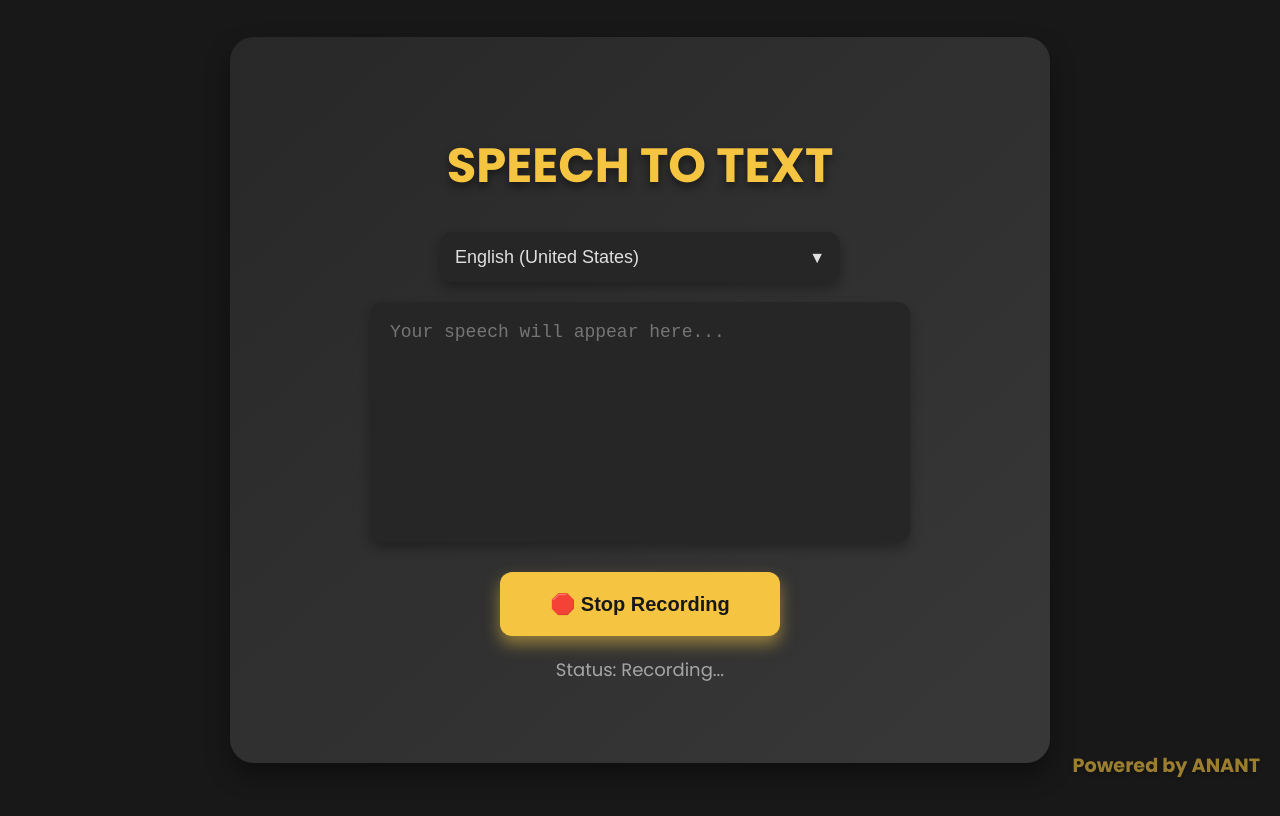
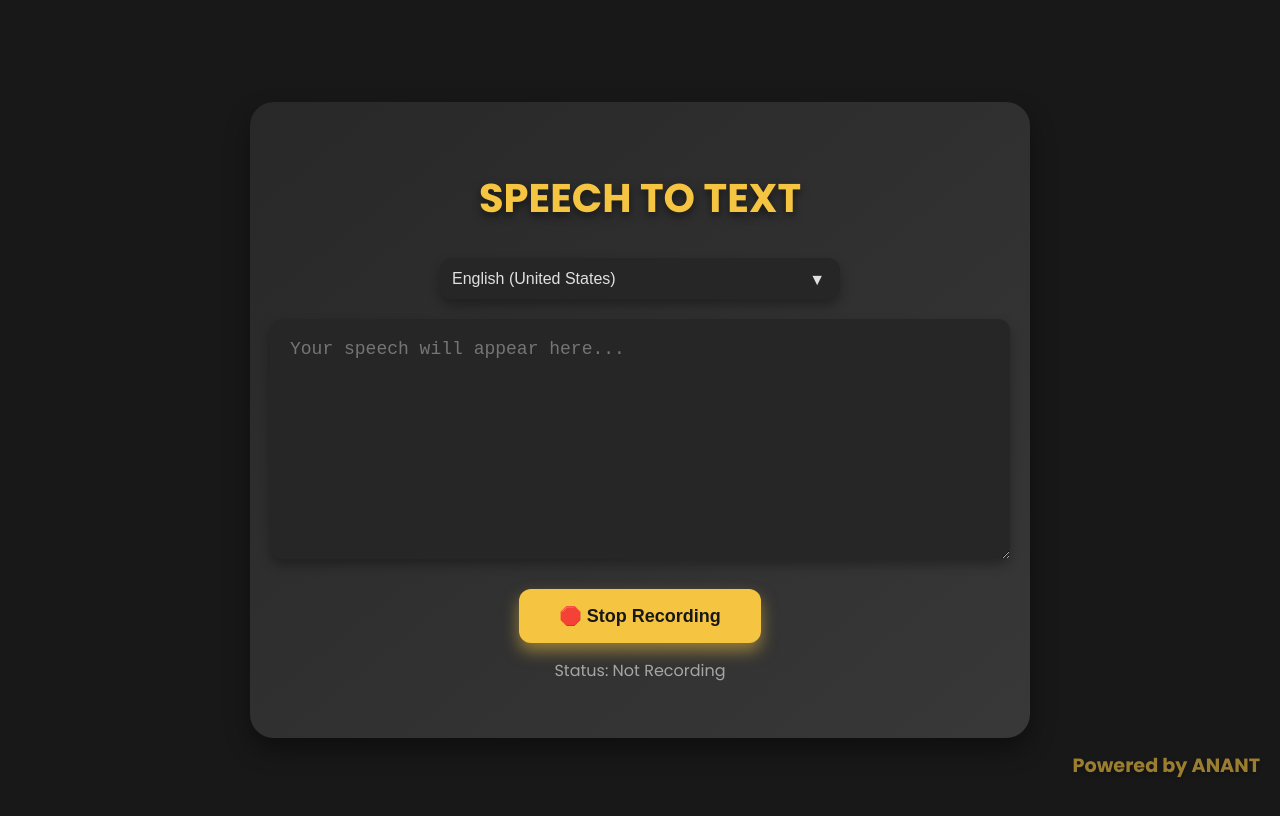
Before and after one commit to AT7UCK/speech-to-text-app, a plain HTML site: page index.html in a window 1280 px wide. Both pictures are taken after a click on the button "🎙 Start Recording". Drawn offline with Linux system fonts and the light colour scheme.

Commit message:
index.html

```diff
--- a/index.html
+++ b/index.html
@@ -1,13 +1,13 @@
+
 <!DOCTYPE html>
 <html lang="en">
 <head>
   <meta charset="utf-8" />
-  <meta name="viewport" content="initial-scale=1.0, maximum-scale=1.0, user-scalable=1" />
+  <meta name="viewport" content="width=device-width, initial-scale=1.0" />
   <title>Speech to Text</title>
   <link href="https://fonts.googleapis.com/css2?family=Poppins:wght@400;700&display=swap" rel="stylesheet" />
   <link rel="stylesheet" href="https://cdnjs.cloudflare.com/ajax/libs/font-awesome/6.0.0/css/all.min.css" />
   <style>
-    /* Your full CSS stays unchanged */
     body {
       margin: 0;
       font-family: 'Poppins', sans-serif;
@@ -19,8 +19,9 @@
       height: 100vh;
       flex-direction: column;
       text-align: center;
-      position: relative;
+      padding: 20px;
     }
+
     .watermark {
       position: absolute;
       bottom: 20px;
@@ -30,26 +31,29 @@
       font-weight: 700;
       text-shadow: 0 2px 4px rgba(0, 0, 0, 0.3);
     }
+
     .voice_to_text {
       background: linear-gradient(to bottom right, #282828, #383838);
-      padding: 60px;
+      padding: 40px;
       border-radius: 24px;
       box-shadow: 0 12px 24px rgba(0,0,0,0.4);
       max-width: 700px;
-      width: 90%;
+      width: 100%;
       display: flex;
       flex-direction: column;
       align-items: center;
     }
+
     h1 {
       color: #f5c542;
       margin-bottom: 30px;
-      font-size: 3rem;
+      font-size: 2.5rem;
       text-shadow: 0 4px 8px rgba(0,0,0,0.5);
       font-weight: 700;
     }
+
     #convert_text {
-      width: 500px;
+      width: 100%;
       height: 200px;
       padding: 20px;
       margin-bottom: 30px;
@@ -58,53 +62,60 @@
       background: #262626;
       color: #e0e0e0;
       font-size: 18px;
-      resize: none;
+      resize: vertical;
       box-shadow: 0 6px 12px rgba(0,0,0,0.3);
       font-family: 'Courier New', Courier, monospace;
     }
+
     #click_to_record {
       background: #f5c542;
       border: none;
-      padding: 20px 50px;
+      padding: 16px 40px;
       color: #181818;
       border-radius: 12px;
-      font-size: 20px;
+      font-size: 18px;
       cursor: pointer;
       transition: background 0.3s, box-shadow 0.3s;
       box-shadow: 0 8px 16px rgba(245, 197, 66, 0.5);
       font-weight: 700;
     }
+
     #click_to_record:hover {
       background: #e1b134;
       box-shadow: 0 10px 20px rgba(225, 177, 52, 0.7);
     }
+
     #is_recording, #confidence_id {
-      margin-top: 20px;
-      font-size: 18px;
+      margin-top: 15px;
+      font-size: 16px;
       color: #a6a6a6;
     }
+
     .dropdown-container {
       margin-bottom: 20px;
       width: 100%;
       max-width: 400px;
     }
+
     select {
       width: 100%;
-      padding: 15px;
+      padding: 12px;
       border-radius: 12px;
       background: #262626;
       color: #e0e0e0;
-      font-size: 18px;
+      font-size: 16px;
       border: none;
       appearance: none;
       cursor: pointer;
       box-shadow: 0 6px 12px rgba(0,0,0,0.3);
     }
+
     .select-wrapper {
       position: relative;
       display: inline-block;
       width: 100%;
     }
+
     .select-wrapper::after {
       content: '▼';
       position: absolute;
@@ -141,7 +152,7 @@
     </div>
 
     <textarea id="convert_text" placeholder="Your speech will appear here..."></textarea>
-    <button id="click_to_record">🎙 Start Recording</button>
+    <button id="click_to_record" role="button" aria-pressed="false">🎙 Start Recording</button>
     <div id="is_recording">Status: Not Recording</div>
     <div id="confidence_id"></div>
   </div>
@@ -154,6 +165,7 @@
     const languageSelector = document.getElementById("language_select");
 
     let isRecording = false;
+    let manuallyStopped = false;
     let recognition;
 
     try {
@@ -166,27 +178,20 @@
       recognition.continuous = true;
       recognition.interimResults = true;
 
-      button.addEventListener("click", () => {
-        if (!isRecording) {
-          recognition.lang = languageSelector.value;
-          recognition.start();
-          isRecording = true;
-          status.textContent = "Status: Recording...";
-          button.textContent = "🛑 Stop Recording";
-        } else {
-          recognition.stop();
-          isRecording = false;
-          status.textContent = "Status: Not Recording";
-          button.textContent = "🎙 Start Recording";
+      recognition.onresult = (event) => {
+        let finalTranscript = "";
+        let interimTranscript = "";
+
+        for (let i = event.resultIndex; i < event.results.length; i++) {
+          const transcript = event.results[i][0].transcript;
+          if (event.results[i].isFinal) {
+            finalTranscript += transcript;
+          } else {
+            interimTranscript += transcript;
+          }
         }
-      });
 
-      recognition.onresult = (event) => {
-        let transcript = "";
-        for (let i = event.resultIndex; i < event.results.length; i++) {
-          transcript += event.results[i][0].transcript;
-        }
-        content.value = transcript;
+        content.value = finalTranscript + interimTranscript;
 
         const confidence = event.results[event.results.length - 1][0].confidence;
         if (confidence) {
@@ -197,18 +202,35 @@
       recognition.onerror = (event) => {
         console.error("Speech recognition error:", event.error);
         status.textContent = `Error: ${event.error}`;
-        if (isRecording && event.error !== 'aborted') {
-          recognition.stop();
-          isRecording = false;
-          button.textContent = "🎙 Start Recording";
+        isRecording = false;
+        button.textContent = "🎙 Start Recording";
+      };
+
+      recognition.onend = () => {
+        status.textContent = "Status: Not Recording";
+        if (isRecording && !manuallyStopped) {
+          recognition.start(); // auto-restart
         }
       };
 
-      recognition.onend = () => {
-        if (isRecording) {
-          recognition.start(); // Auto restart
+      button.addEventListener("click", () => {
+        if (!isRecording) {
+          recognition.lang = languageSelector.value;
+          recognition.start();
+          isRecording = true;
+          manuallyStopped = false;
+          status.textContent = "Status: Recording...";
+          button.textContent = "🛑 Stop Recording";
+          button.setAttribute("aria-pressed", "true");
+        } else {
+          recognition.stop();
+          manuallyStopped = true;
+          isRecording = false;
+          status.textContent = "Status: Not Recording";
+          button.textContent = "🎙 Start Recording";
+          button.setAttribute("aria-pressed", "false");
         }
-      };
+      });
     } catch (err) {
       alert("Speech Recognition not supported in this browser.");
       console.error(err);
```
